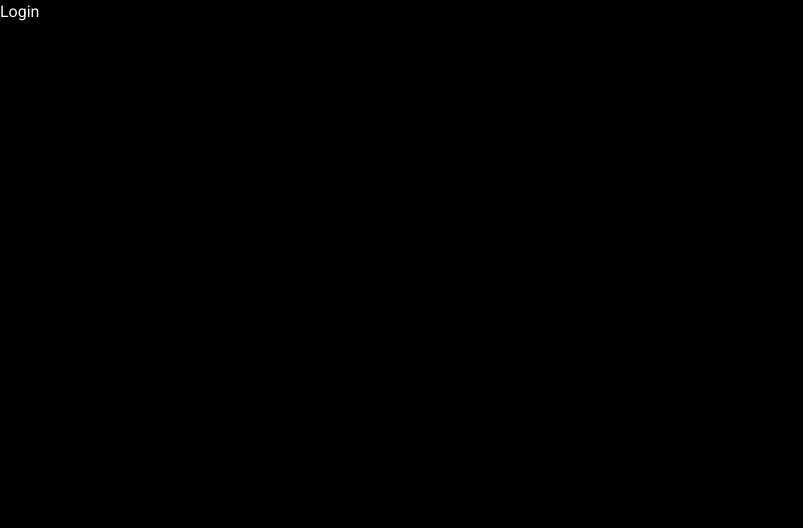
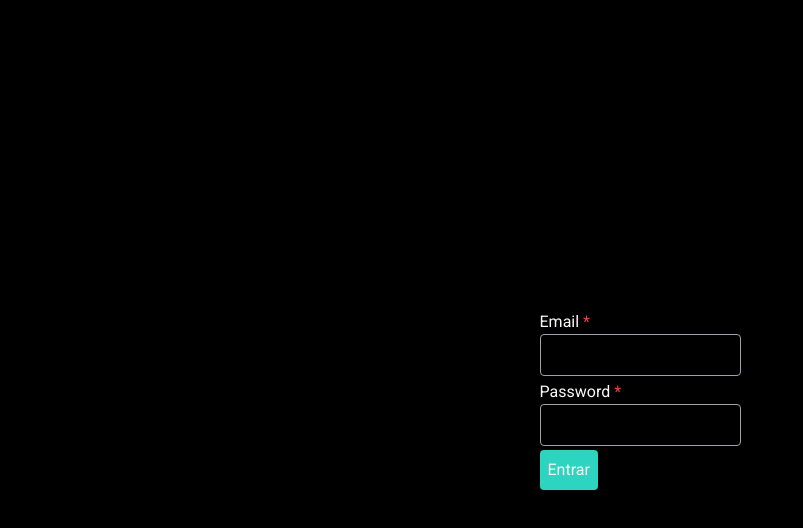
Before and after one commit to Maria-Eduarda90/EmuChat, a Next.js app: page /login in a window 1280 px wide. Shown: the top 528 px of the page, without its empty margins (0-803 px from the left). Built offline with nearby package versions, Linux system fonts and the light colour scheme.

Commit message:
feat: inclusion of formik to validate the form and inclusion of my Button and Input components

```diff
--- a/src/app/login/page.tsx
+++ b/src/app/login/page.tsx
@@ -1,5 +1,22 @@
+"use client";
+
+import { Button } from '@/components/Button';
+import { Input } from '@/components/Input';
+import { Form, Formik } from 'formik';
+
 export default function Login() {
     return (
-        <h1>Login</h1>
+        <main className='min-h-screen flex items-center justify-center'>
+            <Formik >
+                {({ values }: any) => (
+                    <Form noValidate>
+                        <Input name='email' type='email' required />
+                        <Input name='password' type='password' required />
+
+                        <Button type='submit' text="Entrar" className='bg-teal-400 tex-white rounded p-2 cursor-pointer' />
+                    </Form>
+                )}
+            </Formik>
+        </main>
     );
 }
```
